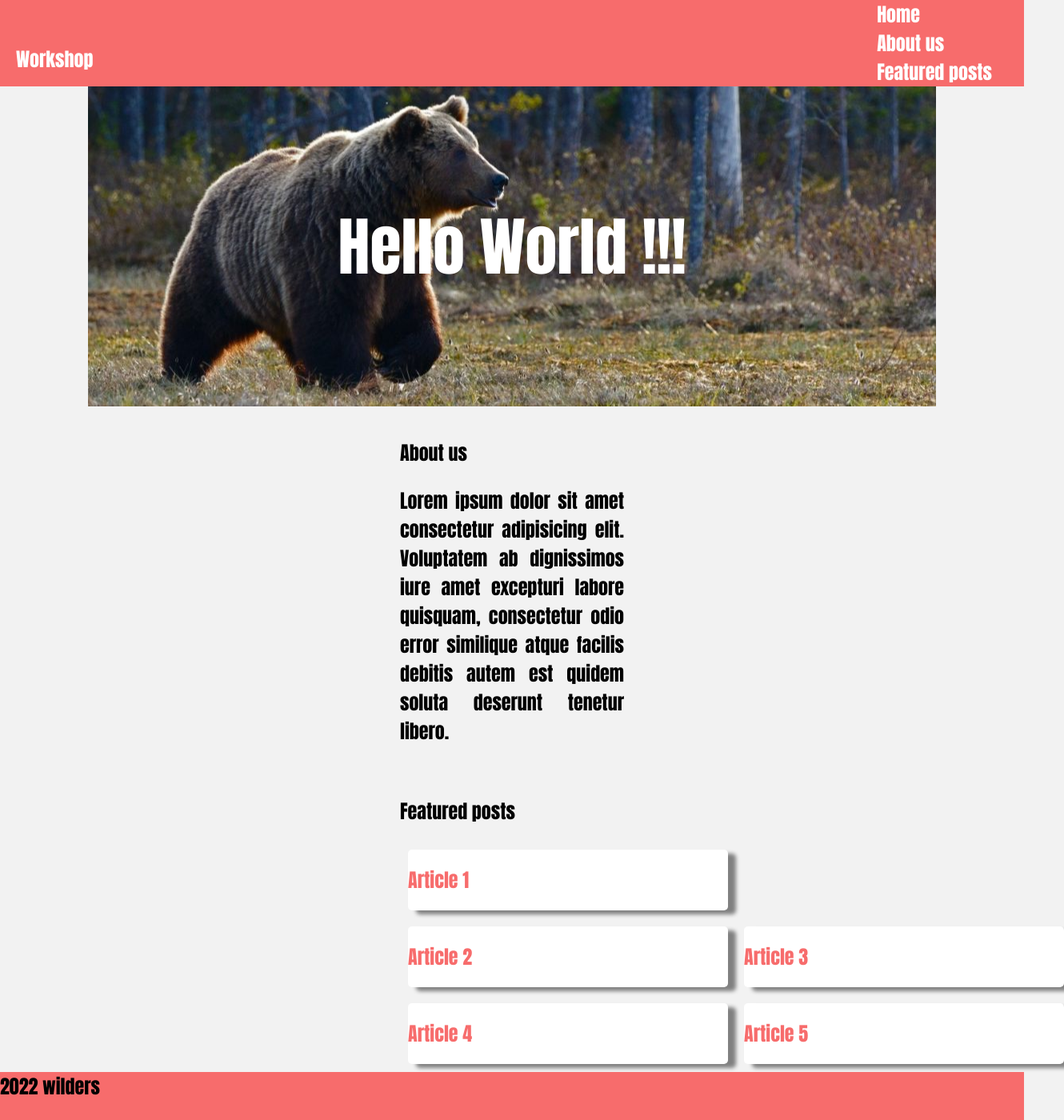
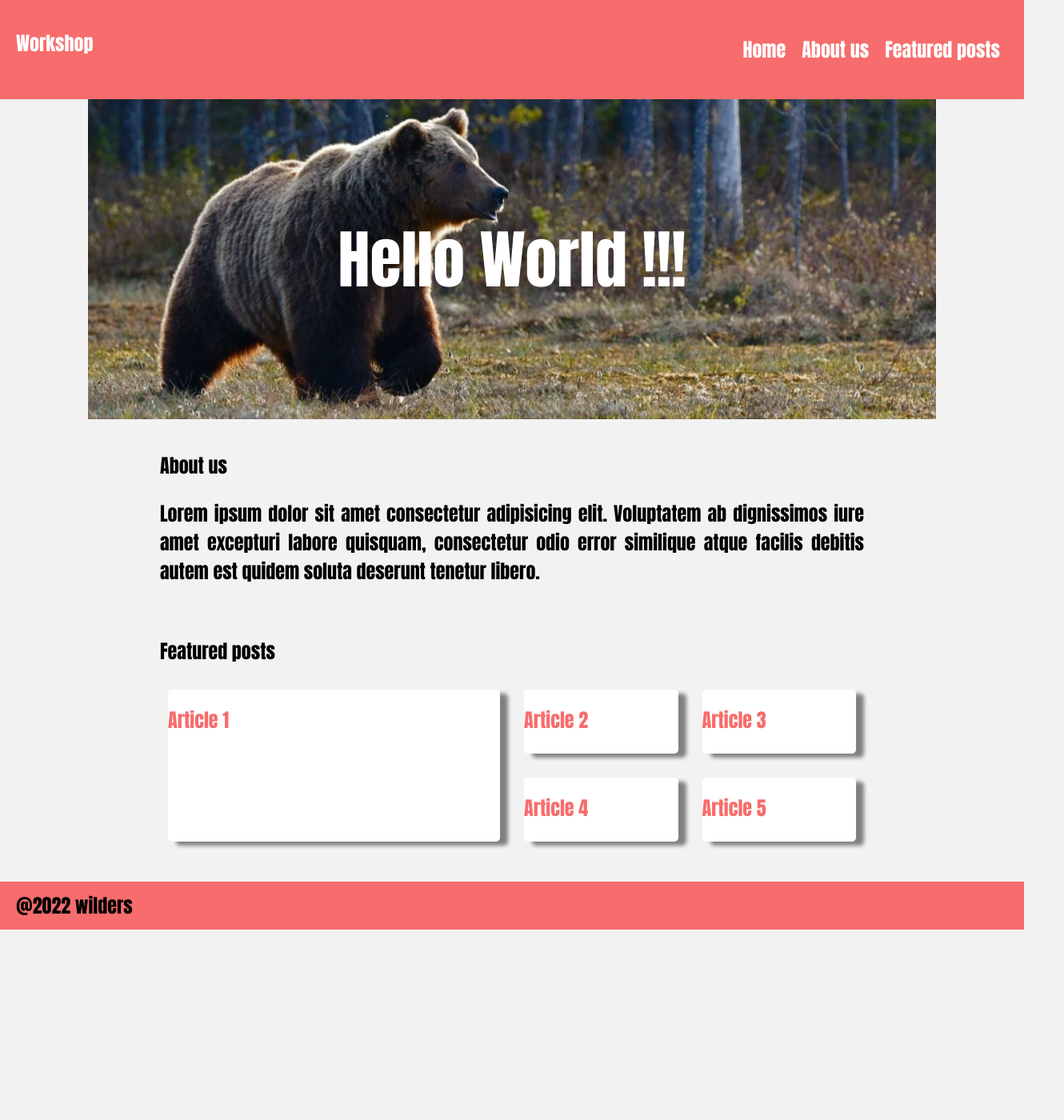
Before and after one commit to JohannZych/Workshop, a plain HTML site: page index.html in a window 1280 px wide. Shown: the whole page at 80% size, 1330 px wide, since content can reach past the window. After the commit the page ends 1162 px from the top, so only its background shows below. Drawn offline with Linux system fonts and the light colour scheme.

Commit message:
Responsive Design Mobile First

```diff
--- a/index.html
+++ b/index.html
@@ -41,7 +41,7 @@
             <article>Article 5</article>
         </div>
     </main>
-    <footer>2022 wilders</footer>
+    <footer>@2022 wilders</footer>
 </body>
 
 </html>
--- a/style.css
+++ b/style.css
@@ -1,6 +1,6 @@
 * {
     box-sizing: border-box;
-    font-size: 24px;
+    font-size: 12px;
     font-family: Impact, Haettenschweiler, 'Arial Narrow Bold', sans-serif;
 }
 
@@ -28,7 +28,7 @@ footer {
 }
 
 h1 {
-    transform: translateY(40px);
+    transform: translateY(20px);
     align-items: center;
 }
 
@@ -62,8 +62,6 @@ li {
 
 .article {
     display: grid;
-    grid-template-columns: 1fr 1fr;
-    grid-template-rows: 1fr 1fr;
     color: #f76c6c;
     font-size: bold;
 }
@@ -83,21 +81,32 @@ article {
 
 @media screen and (min-width:361px) {
 
-    ul {
-        margin: 0;
-        padding: 0;
-        display: flex;
-        justify-content: flex-start;
+    * {
+        font-size: 24px;
     }
 
-    li {
-        list-style: none;
-        margin-right: 20px;
+    .header {
+        padding: 20px 0;
+    }
+
+    h1 {
+        transform: translateY(0);
+        margin-left: 20px;
+    }
+
+    ul {
+        display: flex;
+        flex-direction: row;
+        padding-right: 20px;
+    }
+    li{
+        margin: 0 10px;
     }
 
     .banniere {
         background: url(ours.jpg) center center no-repeat;
         height: 400px;
+        width: auto;
         color: white;
         display: flex;
         justify-content: center;
@@ -108,7 +117,7 @@ article {
     main {
         display: flex;
         flex-direction: column;
-        margin: 0 500px;
+        margin: 0 200px;
     }
 
     .content {
@@ -118,8 +127,15 @@ article {
 
     .article {
         display: grid;
-        grid-template-columns: 1fr 1fr;
-        grid-template-rows: 1fr 1fr;
+        grid-template-columns: repeat(4, 1fr);
+        gap: 10px;
+        grid-auto-rows: minmax(100px, auto);
+        padding-bottom: 40px;
+    }
+
+    article:first-of-type {
+        grid-column: 1 / 3;
+        grid-row: 1 / 3;
     }
 
     article {
@@ -127,8 +143,11 @@ article {
         border: solid 1px none;
         border-radius: 5px;
         box-shadow: 10px 5px 5px gray;
-        margin: 10px;
-        padding: 20px 0;
-        width: 400px;
+    }
+
+    footer{
+        display: flex;
+        align-items: center;
+        padding-left: 20px;
     }
 }
```
